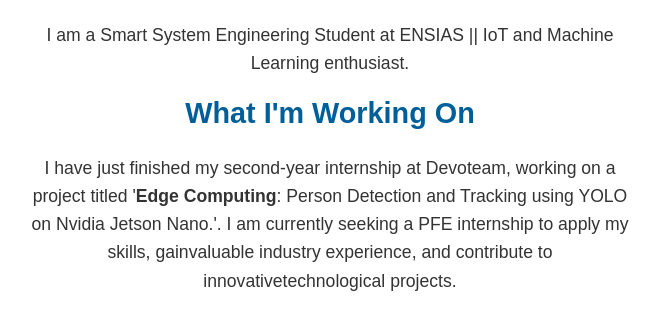
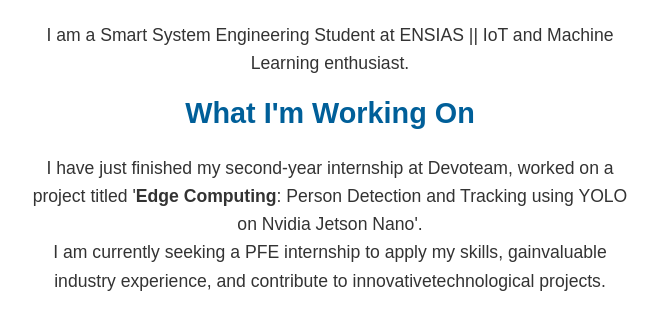
Before and after one commit to Walid-Belkacem/mywebsite, a plain HTML site: page index.html in a window 1280 px wide. Shown: the part 121-450 px from the top of the page, without its empty margins (310-969 px from the left). Drawn offline with Linux system fonts and the light colour scheme.

Commit message:
Update index.html

```diff
--- a/index.html
+++ b/index.html
@@ -47,7 +47,7 @@
 
             <h2>What I'm Working On</h2>
             <p>
-                I have just finished my second-year internship at Devoteam, working on a project titled '<strong>Edge Computing</strong>: Person Detection and Tracking using YOLO on Nvidia Jetson Nano.'.
+                I have just finished my second-year internship at Devoteam, worked on a project titled '<strong>Edge Computing</strong>: Person Detection and Tracking using YOLO on Nvidia Jetson Nano'. <br>
                 I am currently seeking a PFE internship to apply my skills, gainvaluable industry experience, and contribute to innovativetechnological projects.
             </p>
         </div>
```
